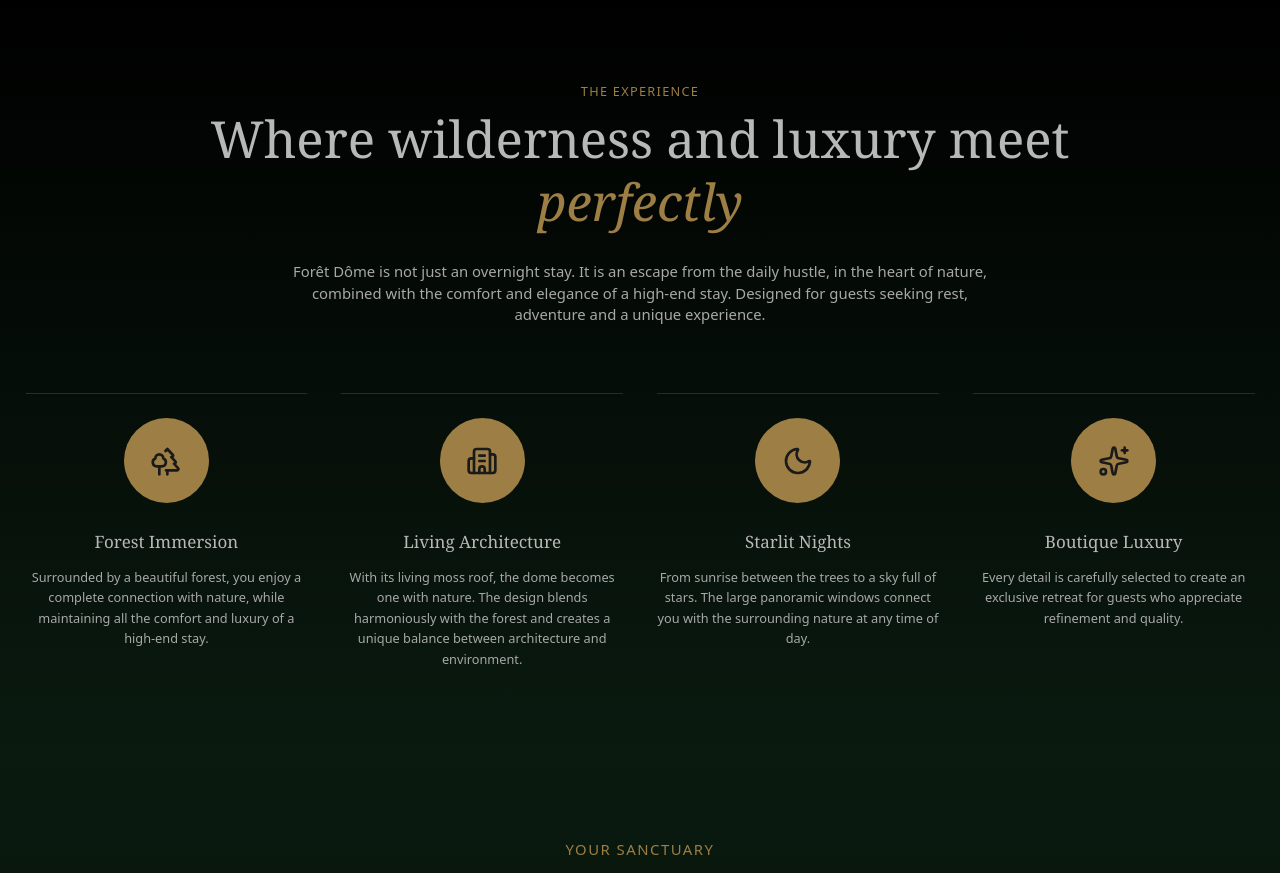
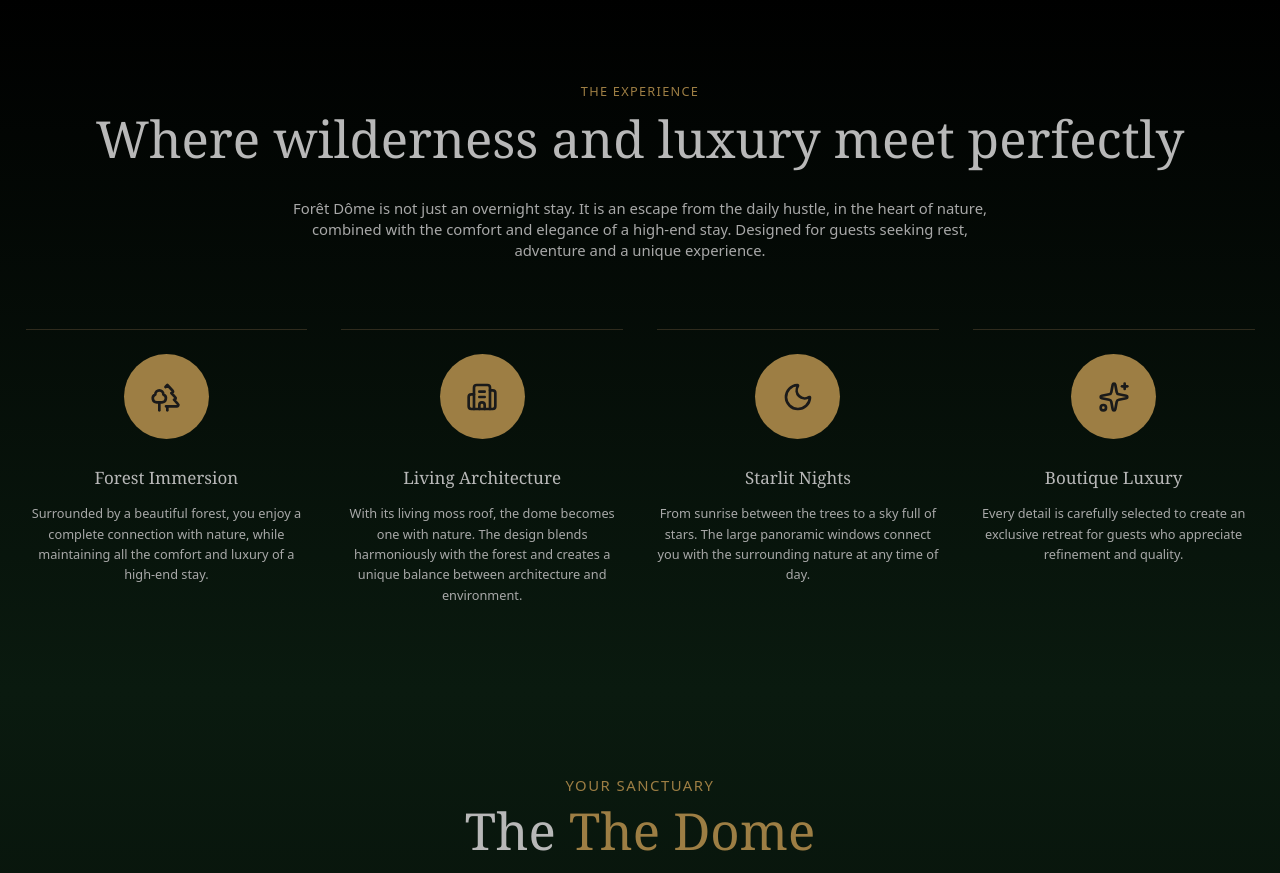
Before and after one commit to TNLConsulting/escapia, a Next.js app: page / in a window 1280 px wide. Shown: the part 802-1675 px from the top of the page. Built offline with nearby package versions, Linux system fonts and the light colour scheme.

Commit message:
fix: Experience section subtitle display

```diff
--- a/src/components/Experience.tsx
+++ b/src/components/Experience.tsx
@@ -24,11 +24,8 @@
         <p className="text-xs tracking-widest uppercase text-center mb-3" style={{ color: "#9d7e44" }}>
           {t.experience.title}
         </p>
-        <h2 className="text-4xl md:text-5xl font-serif font-light text-center mb-3" style={{ color: "#b8b8b8" }}>
-          {t.experience.subtitle.split(" ").slice(0, -1).join(" ")}
-        </h2>
-        <h2 className="text-4xl md:text-5xl font-serif font-light text-center mb-8" style={{ color: "#9d7e44", fontStyle: "italic" }}>
-          {t.experience.subtitle.split(" ").pop()}
+        <h2 className="text-4xl md:text-5xl font-serif font-light text-center mb-8" style={{ color: "#b8b8b8" }}>
+          {t.experience.subtitle}
         </h2>
         <p className="text-center max-w-2xl mx-auto mb-16 text-sm" style={{ color: "#a8a8a8" }}>
           {t.experience.description}
```
